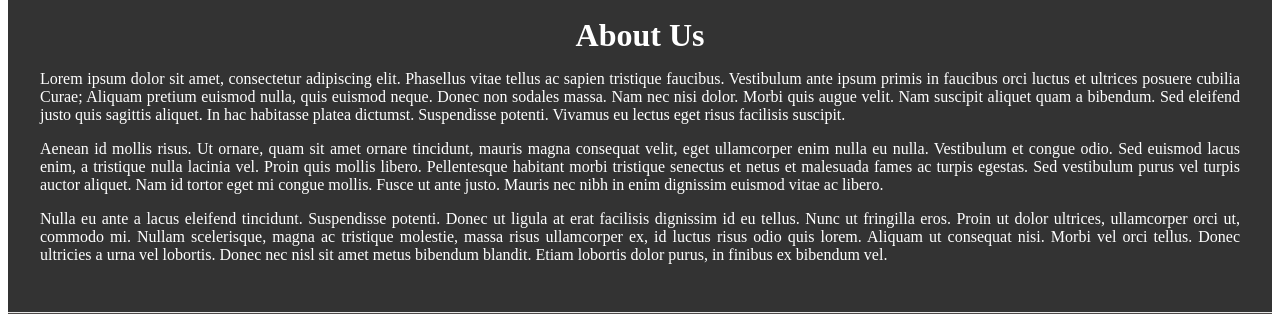
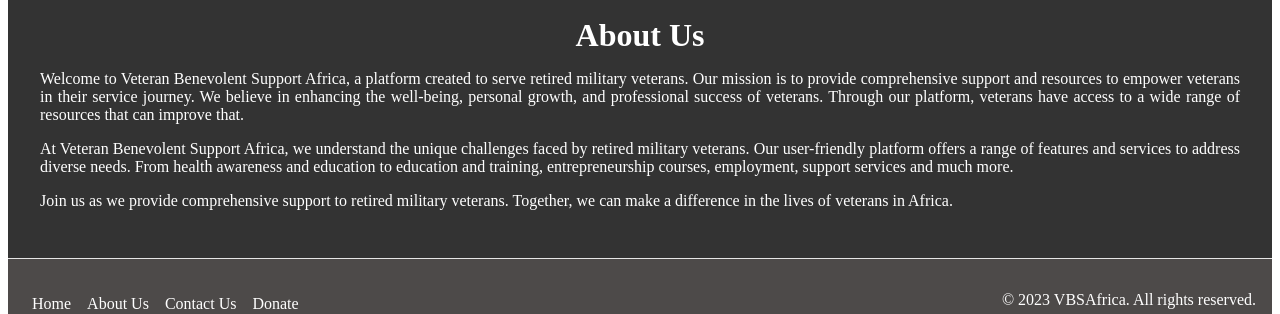
Before and after one commit to AsukFavour/Veteransconnect, a React (Vite) app: page / in a window 1280 px wide. Shown: the part 1897-2211 px from the top of the page. Built offline with nearby package versions, Linux system fonts and the light colour scheme; no server answers.

Commit message:
about us

```diff
--- a/src/component/AboutUs/AboutUs.jsx
+++ b/src/component/AboutUs/AboutUs.jsx
@@ -1,33 +1,29 @@
-import React from 'react';
-import './AboutUs.css';
+import React from "react";
+import "./AboutUs.css";
 
 function AboutUs() {
   return (
     <div className="about-us">
       <h1 className="about-us__heading">About Us</h1>
       <p className="about-us__text">
-        Lorem ipsum dolor sit amet, consectetur adipiscing elit. Phasellus vitae tellus ac sapien
-        tristique faucibus. Vestibulum ante ipsum primis in faucibus orci luctus et ultrices posuere
-        cubilia Curae; Aliquam pretium euismod nulla, quis euismod neque. Donec non sodales massa.
-        Nam nec nisi dolor. Morbi quis augue velit. Nam suscipit aliquet quam a bibendum. Sed
-        eleifend justo quis sagittis aliquet. In hac habitasse platea dictumst. Suspendisse
-        potenti. Vivamus eu lectus eget risus facilisis suscipit.
+        Welcome to Veteran Benevolent Support Africa, a platform created to
+        serve retired military veterans. Our mission is to provide comprehensive
+        support and resources to empower veterans in their service journey. We
+        believe in enhancing the well-being, personal growth, and professional
+        success of veterans. Through our platform, veterans have access to a
+        wide range of resources that can improve that.
       </p>
       <p className="about-us__text">
-        Aenean id mollis risus. Ut ornare, quam sit amet ornare tincidunt, mauris magna consequat
-        velit, eget ullamcorper enim nulla eu nulla. Vestibulum et congue odio. Sed euismod lacus
-        enim, a tristique nulla lacinia vel. Proin quis mollis libero. Pellentesque habitant morbi
-        tristique senectus et netus et malesuada fames ac turpis egestas. Sed vestibulum purus vel
-        turpis auctor aliquet. Nam id tortor eget mi congue mollis. Fusce ut ante justo. Mauris nec
-        nibh in enim dignissim euismod vitae ac libero.
+        At Veteran Benevolent Support Africa, we understand the unique
+        challenges faced by retired military veterans. Our user-friendly
+        platform offers a range of features and services to address diverse
+        needs. From health awareness and education to education and training,
+        entrepreneurship courses, employment, support services and much more.
       </p>
       <p className="about-us__text">
-        Nulla eu ante a lacus eleifend tincidunt. Suspendisse potenti. Donec ut ligula at erat
-        facilisis dignissim id eu tellus. Nunc ut fringilla eros. Proin ut dolor ultrices,
-        ullamcorper orci ut, commodo mi. Nullam scelerisque, magna ac tristique molestie, massa
-        risus ullamcorper ex, id luctus risus odio quis lorem. Aliquam ut consequat nisi. Morbi vel
-        orci tellus. Donec ultricies a urna vel lobortis. Donec nec nisl sit amet metus bibendum
-        blandit. Etiam lobortis dolor purus, in finibus ex bibendum vel.
+        Join us as we provide comprehensive support to retired military
+        veterans. Together, we can make a difference in the lives of veterans in
+        Africa.
       </p>
     </div>
   );
```
